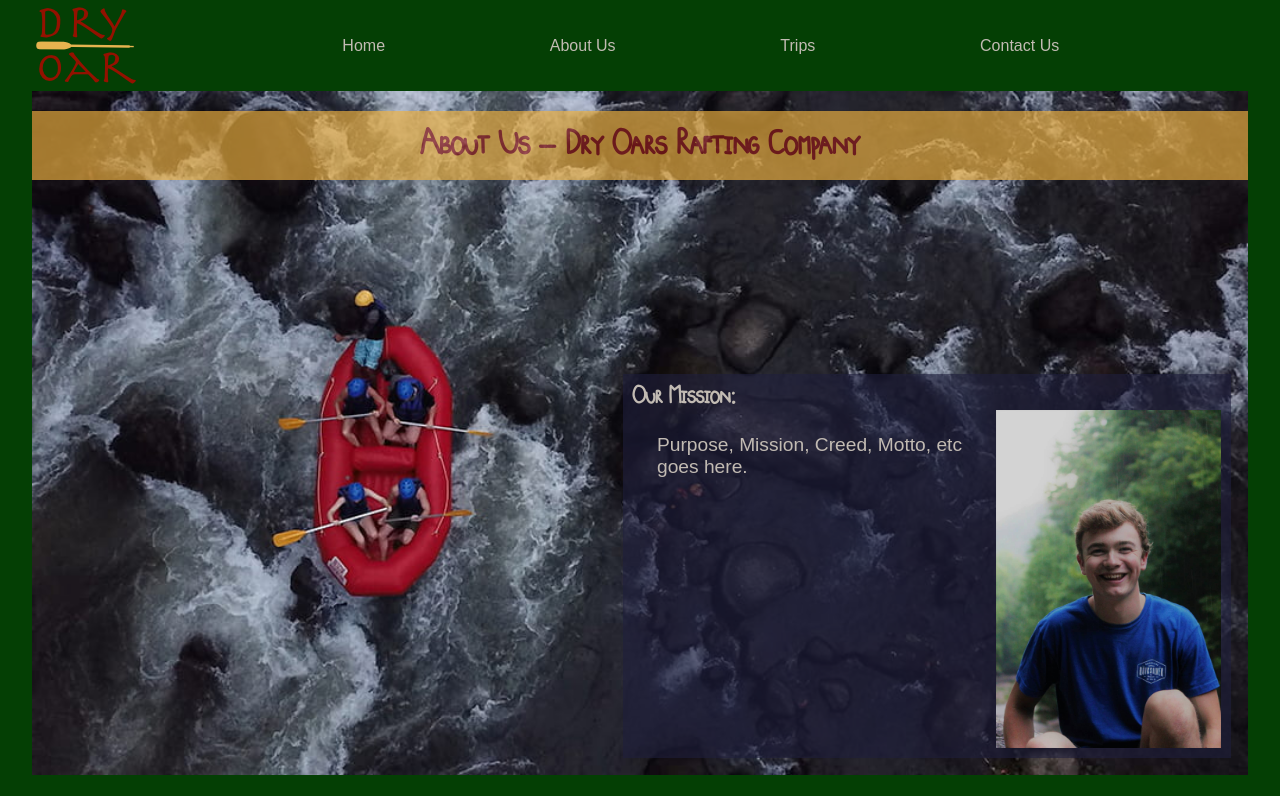
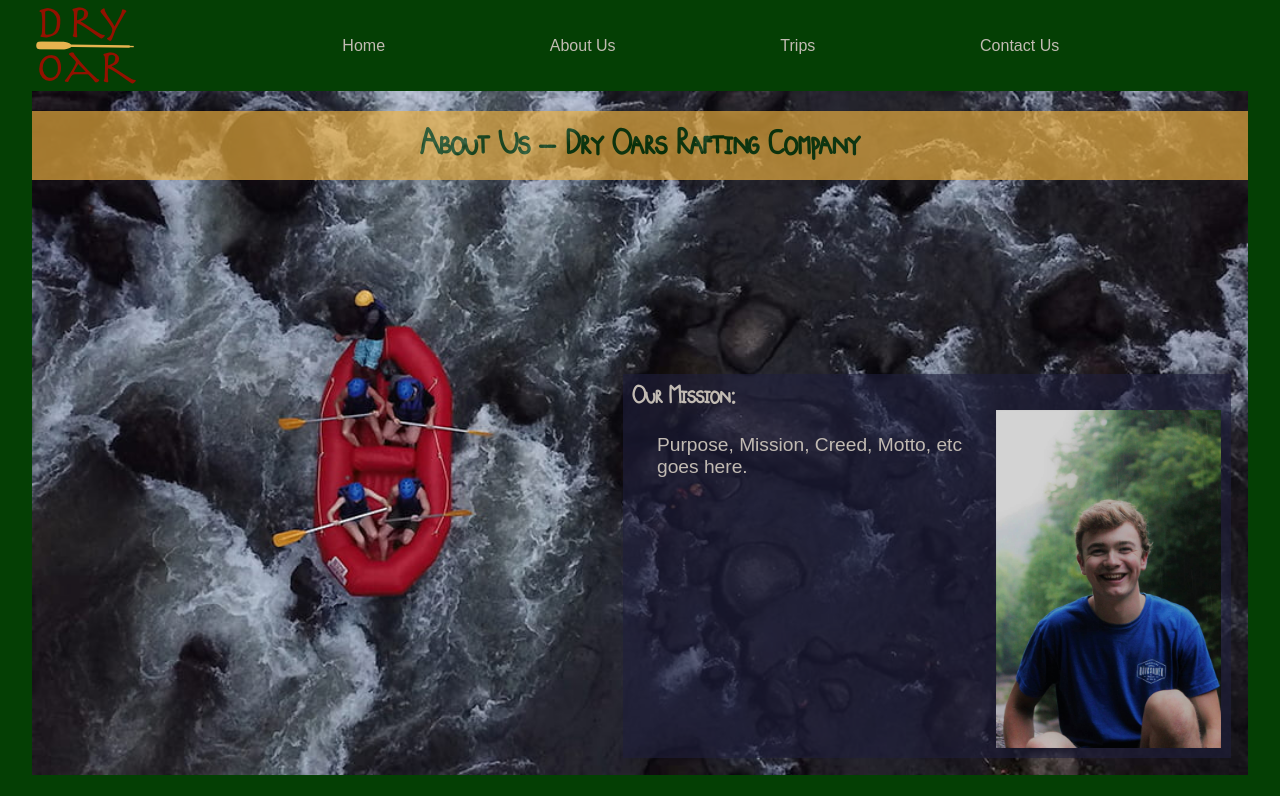
Before and after one commit to Caroncas/wdd130, a plain HTML site: page wwr/about.html in a window 1280 px wide. Shown: the top 796 px of the page. Drawn offline with Linux system fonts and the light colour scheme.

Commit message:
changed some font colors

```diff
--- a/wwr/styles/rafting.css
+++ b/wwr/styles/rafting.css
@@ -89,7 +89,7 @@ h1 {
     text-align: center;
     opacity: 0.66;
     background-color: var(--accent2-color);
-    color: var(--accent1-color);
+    color: var(--secondary-color);
     font-size: 2em;
 }
 
@@ -170,6 +170,7 @@ h3 {
 .adventure figure {
     grid-row: 2/3;
     text-align: center;
+    color: var(--primary-color);
 }
 
 .adventure figure img {
```
